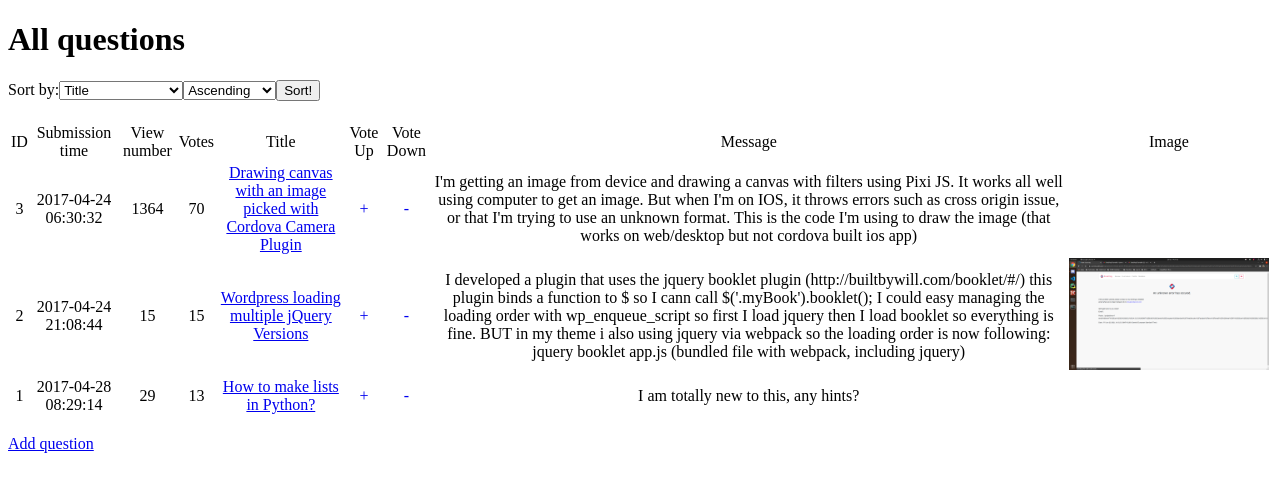
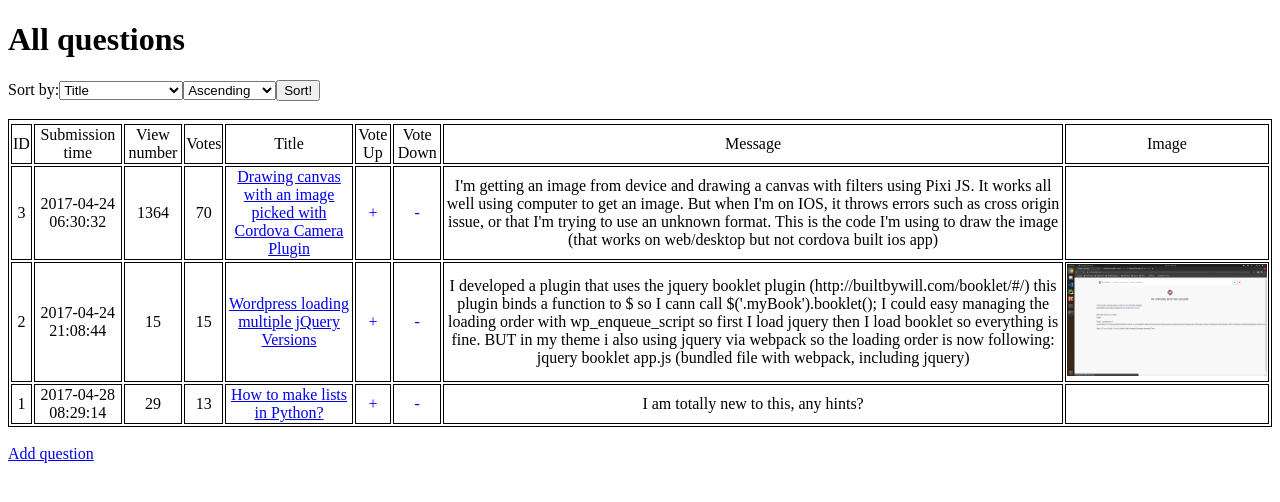
Before and after one commit to Taowathar/ask-mate-python, a Flask app: page / in a window 1280 px wide. Shown: the top 502 px of the page. Run offline with Flask 2, Linux system fonts and the light colour scheme; some libraries are stand-ins or nearby versions.

Commit message:
Add border to the table

```diff
--- a/static/style.css
+++ b/static/style.css
@@ -11,3 +11,7 @@ td {
 
     text-decoration: none;
 }
+
+table, td, th {
+    border: 1px solid black
+}
```
Also changed, not shown: sample_data/answer.csv (line endings or trailing spaces).
